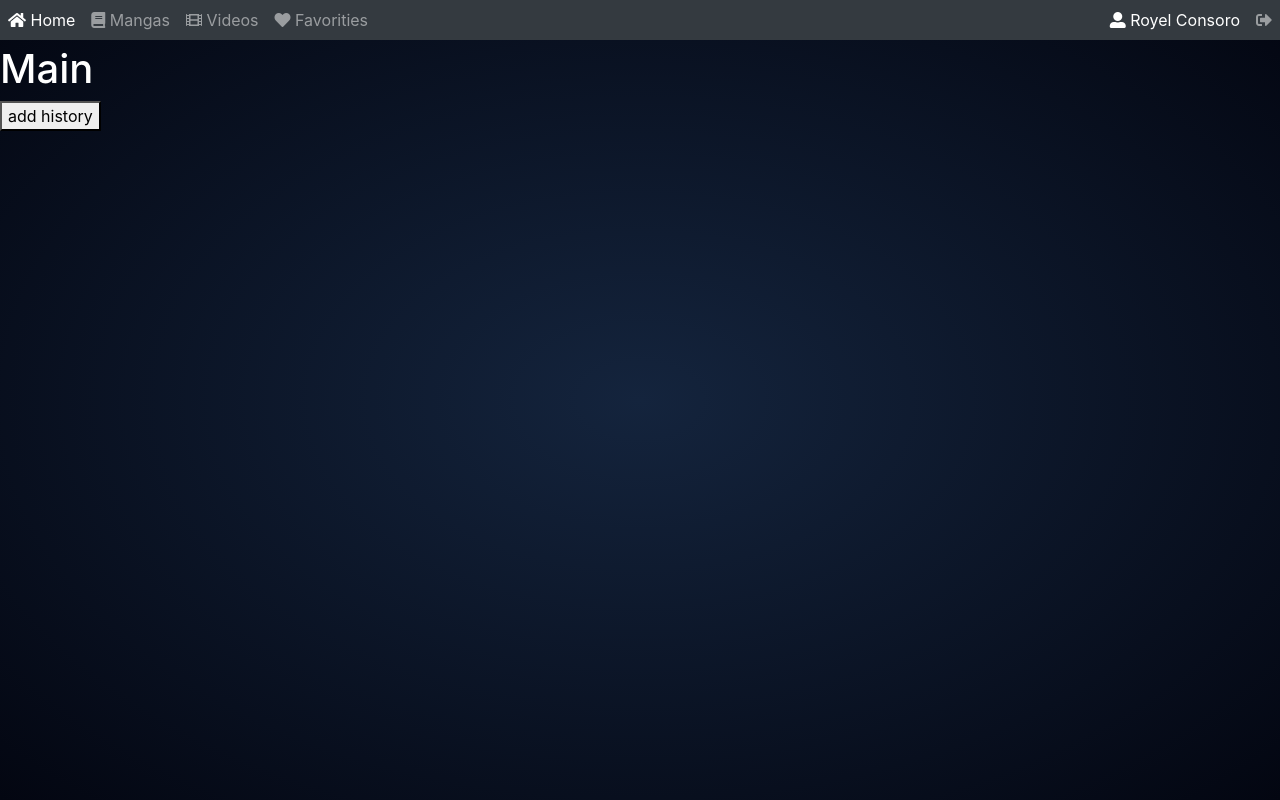
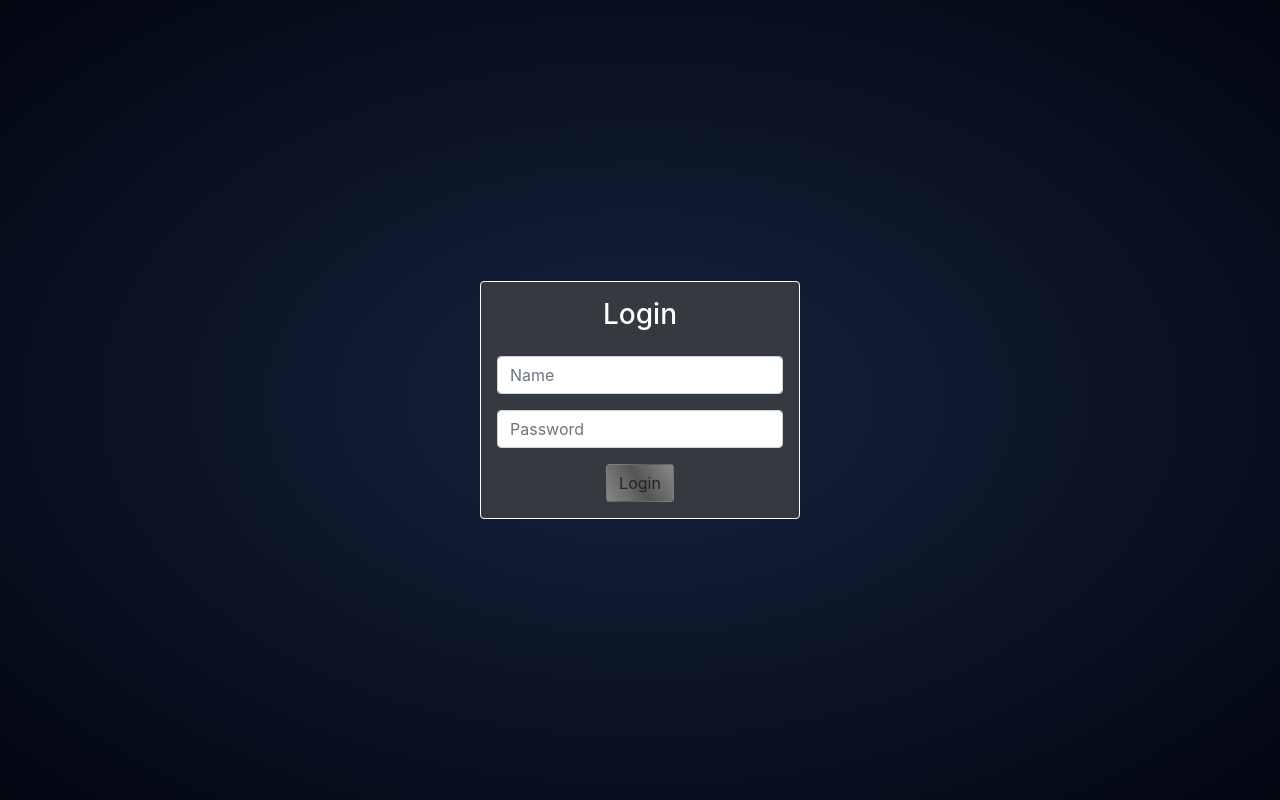
Before and after one commit to royel21/react-media-server, a React (Create React App) app in the folder react-client/: page / in a window 1280 px wide. Built offline with nearby package versions, Linux system fonts and the light colour scheme.

Commit message:
little changes

```diff
--- a/react-client/src/Components/App.js
+++ b/react-client/src/Components/App.js
@@ -6,14 +6,18 @@ import Home from "./Home";
 import Mangas from "./Mangas";
 import Videos from "./Videos";
 import Favorities from "./Favorities";
+import Login from "./Login";
 
 import { fileNavClick, fileNavKeydown } from "./KeyboardNav";
 import "./PageControls.css";
 
 import history from "./history";
+const user = { isAutenticate: true };
 
 function App() {
-  return (
+  return user.isAutenticate ? (
+    <Login />
+  ) : (
     <Router history={history}>
       <Navbar />
       <div
--- /dev/null
+++ b/react-client/src/Components/Login.css
@@ -0,0 +1,27 @@
+#login-container {
+    display: flex;
+    justify-content: center;
+    align-items: center;
+    height: 100%
+}
+
+#login-container form {
+    text-align: center;
+    border-radius: .25rem;
+    border: 1px solid;
+    min-width: 320px;
+}
+
+#login-container .error {
+    padding: 8px 0;
+}
+
+#login-container .btn {
+    transition: 0.3s all;
+    background-color: grey;
+    background-image: linear-gradient(-120deg, #888888, #555555, #888888);
+}
+
+#login-container .btn:hover {
+    background-image: linear-gradient(-160deg, #888888, #555555, #444444);
+}
--- a/react-client/src/Components/Login.js
+++ b/react-client/src/Components/Login.js
@@ -1,9 +1,80 @@
-import React, { Component } from "react";
+import React, { Fragment, useState, useEffect } from "react";
+import "./Login.css";
 
-class Login extends Component {
-  render() {
-    return <React.Fragment></React.Fragment>;
-  }
-}
+const Login = () => {
+  const [user, setUser] = useState({
+    name: "",
+    password: ""
+  });
+
+  const [error, setError] = useState({ type: "", message: "" });
+
+  const handleSubmit = e => {
+    e.preventDefault();
+    let name = e.target.querySelector("#name").value;
+    let password = e.target.querySelector("#password").value;
+    let err = { type: "", name: "" };
+
+    if (name && password) {
+      setUser({ name, password });
+    } else {
+      if (!name) {
+        err.type = "user";
+        err.message = "User can't be empty";
+      } else {
+        err.type = "pass";
+        err.message = "Password can't be empty";
+      }
+      setError(err);
+    }
+  };
+  useEffect(() => {}, [error, user]);
+  document.title = "Login";
+  return (
+    <Fragment>
+      <div id="login-container">
+        <form
+          method="post"
+          className="card bg-dark p-3"
+          onSubmit={handleSubmit}
+        >
+          <h3 className="mb-4">Login</h3>
+          <div className="input-group">
+            <input
+              id="name"
+              type="text"
+              className="form-control"
+              name="Name"
+              placeholder="Name"
+              tabIndex="1"
+            />
+          </div>
+          <div id="name-errors" className="error text-left text-danger">
+            {error.type.includes("user") ? error.message : ""}
+          </div>
+          <div className="input-group">
+            <input
+              id="password"
+              type="password"
+              className="form-control"
+              name="Password"
+              placeholder="Password"
+              tabIndex="2"
+            />
+          </div>
+
+          <div id="pasword-errors" className="error text-left text-danger">
+            {error.type.includes("pass") ? error.message : ""}
+          </div>
+          <div className="form-footer">
+            <button className="btn" tabIndex="3">
+              Login
+            </button>
+          </div>
+        </form>
+      </div>
+    </Fragment>
+  );
+};
 
 export default Login;
```
